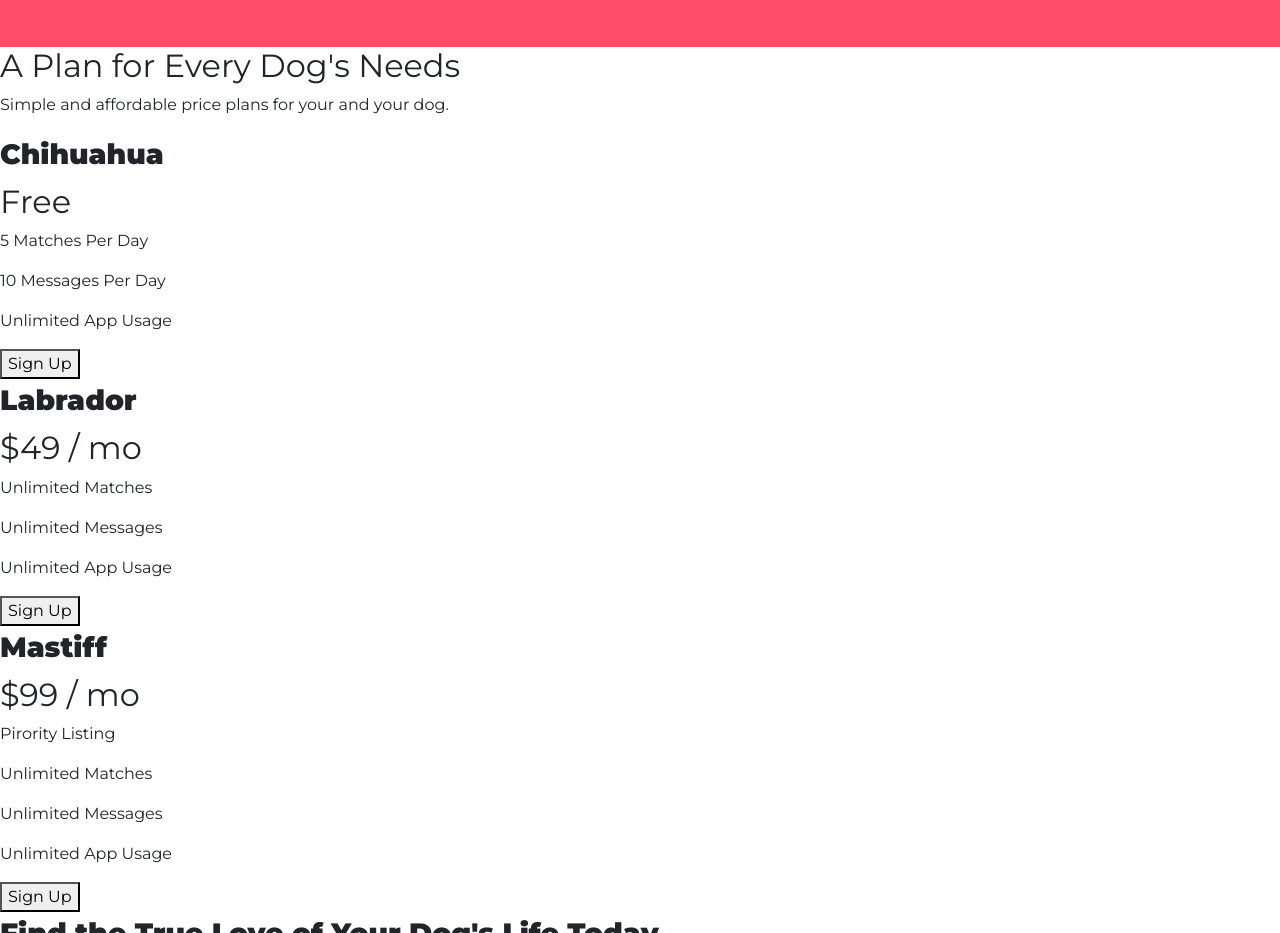
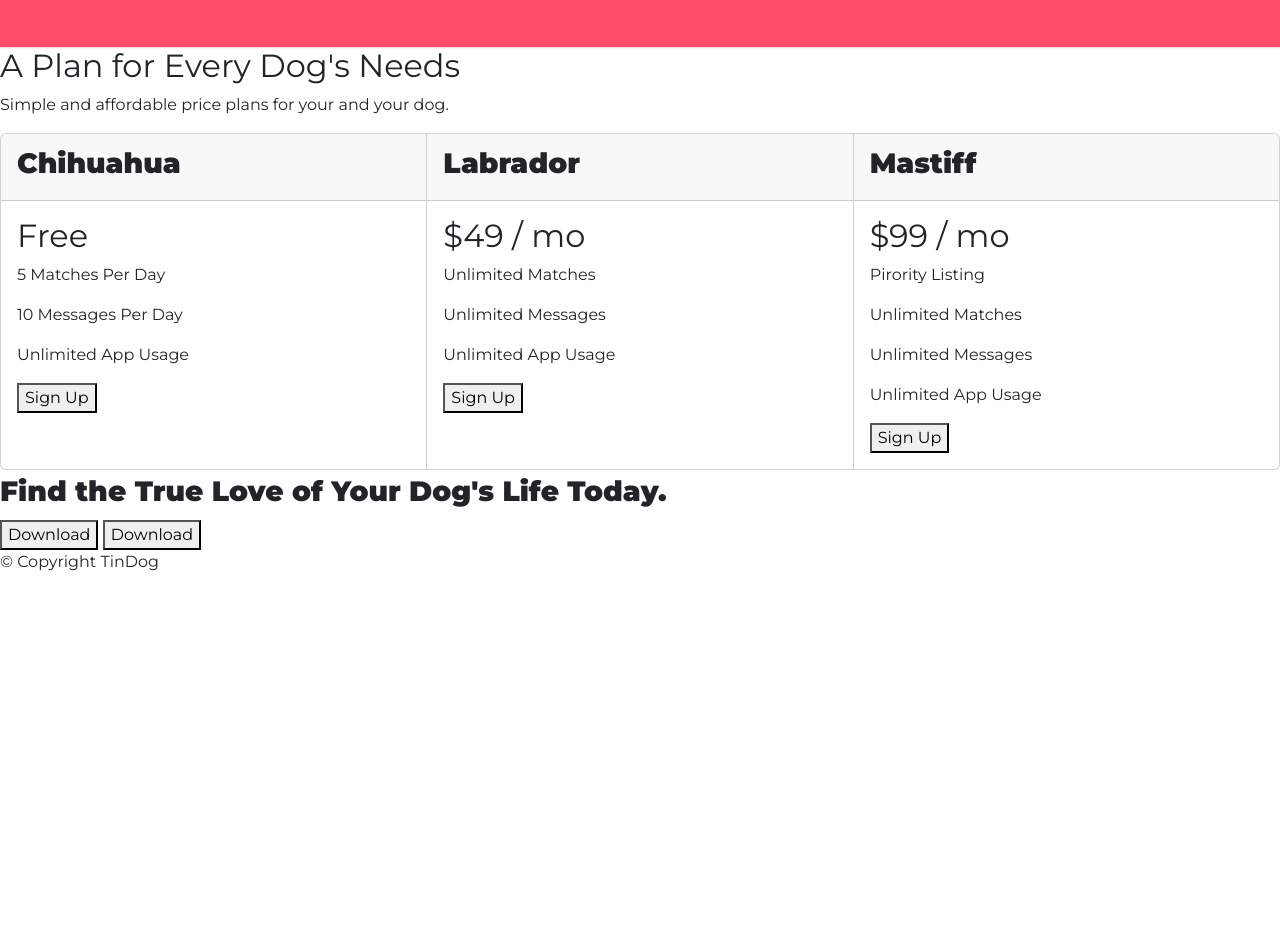
Before and after one commit to slavkoSenkiv/html-personal-website-udemy-webdev, a plain HTML site: page Bootstrap - tindog/index.html in a window 1280 px wide. Shown: the part 1660-2593 px from the top of the page. After the commit the page ends 2250 px from the top, so only its background shows below. Drawn offline with nearby package versions, Linux system fonts and the light colour scheme.

Commit message:
Update index.html

```diff
--- a/Bootstrap - tindog/index.html
+++ b/Bootstrap - tindog/index.html
@@ -16,7 +16,6 @@
     <!-- custom css -->
     <link rel="stylesheet" href="css/styles.css">
   </head>
-
 
   <body>
 
@@ -82,7 +81,6 @@
 
 
     <!-- Features -->
-
     <section id="features" class="row">
 
       <div class="col-md-4 feature-cell">
@@ -107,7 +105,6 @@
 
 
     <!-- Testimonials -->
-
     <section id="testimonials">
 
       <div id="carousel-testimonial" class="carousel slide" data-ride="carousel" data-interval="3000" data-pause="hover">
@@ -138,7 +135,6 @@
 
 
     <!-- Press -->
-
     <section id="press">
       <img class="press-logo" src="images/techcrunch.png" alt="tc-logo">
       <img class="press-logo" src="images/tnw.png" alt="tnw-logo">
@@ -149,42 +145,61 @@
 
 
     <!-- Pricing -->
-
     <section id="pricing">
 
       <h2>A Plan for Every Dog's Needs</h2>
       <p>Simple and affordable price plans for your and your dog.</p>
 
+      <div class="card-group">
 
+        <div class="card">
+          <div class="card-header">
             <h3>Chihuahua</h3>
+          </div>
+          <div class="card-body">
             <h2>Free</h2>
             <p>5 Matches Per Day</p>
             <p>10 Messages Per Day</p>
             <p>Unlimited App Usage</p>
             <button type="button">Sign Up</button>
+          </div>
+        </div>
 
-
+        <div class="card">
+          <div class="card-header">
             <h3>Labrador</h3>
+          </div>
+          <div class="card-body">
             <h2>$49 / mo</h2>
             <p>Unlimited Matches</p>
             <p>Unlimited Messages</p>
             <p>Unlimited App Usage</p>
             <button type="button">Sign Up</button>
+          </div>
+        </div>
 
-
+        <div class="card">
+          <div class="card-header">
             <h3>Mastiff</h3>
+          </div>
+          <div class="card-body">
             <h2>$99 / mo</h2>
             <p>Pirority Listing</p>
             <p>Unlimited Matches</p>
             <p>Unlimited Messages</p>
             <p>Unlimited App Usage</p>
             <button type="button">Sign Up</button>
+          </div>
+        </div>
+
+      </div>
+
+
 
     </section>
 
 
     <!-- Call to Action -->
-
     <section id="cta">
 
       <h3>Find the True Love of Your Dog's Life Today.</h3>
@@ -195,7 +210,6 @@
 
 
     <!-- Footer -->
-
     <footer id="footer">
 
       <p>© Copyright TinDog</p>
```
Lines whose indentation alone changed are shown as unchanged.
